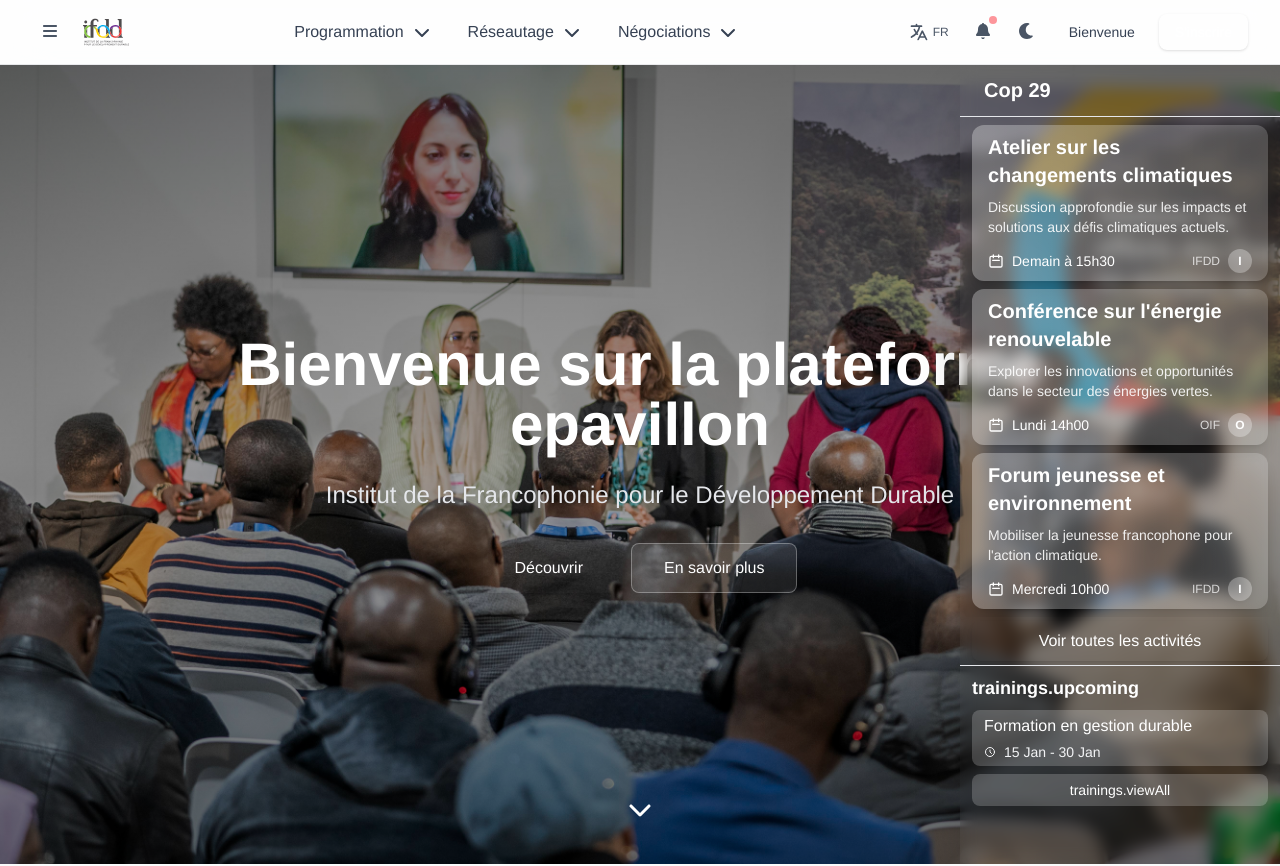
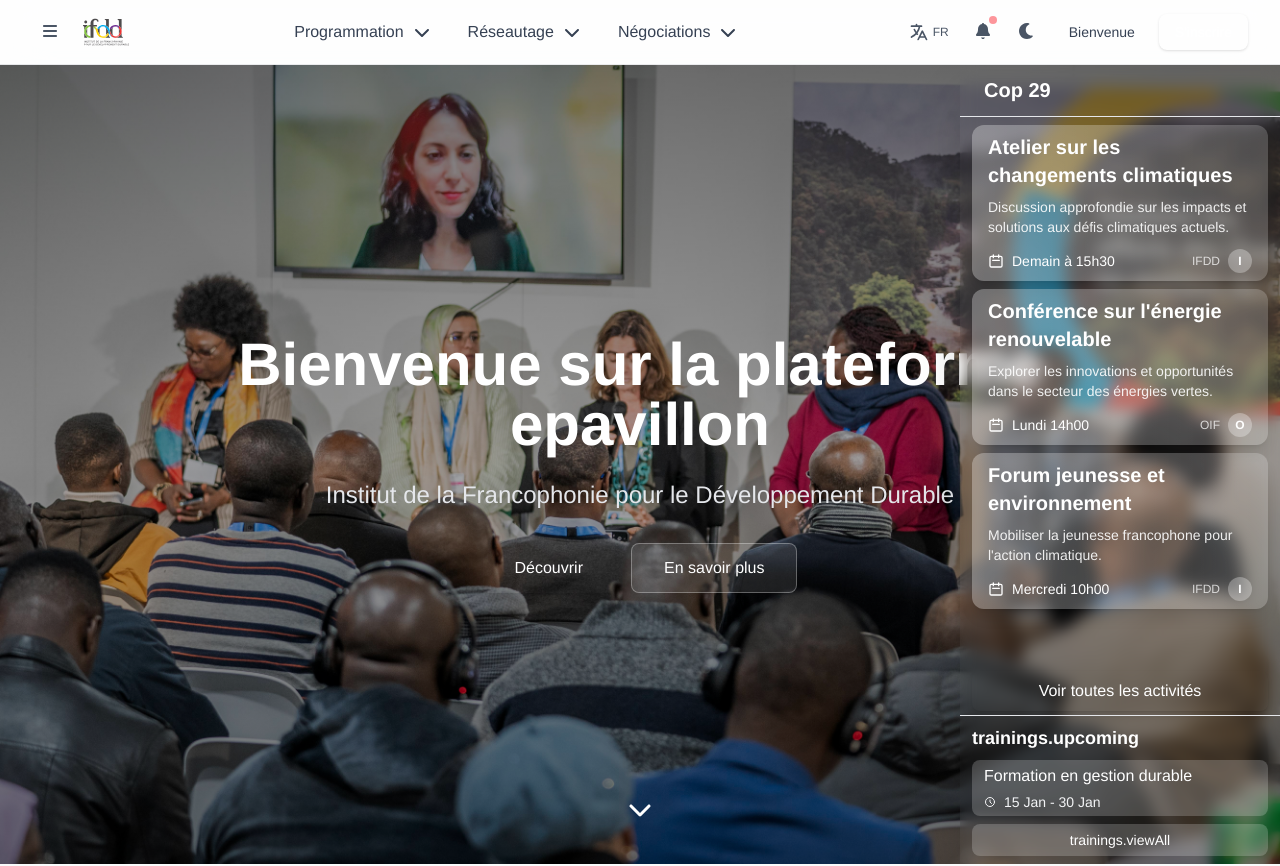
Before and after one commit to angenor/epavillon, a Vue app: page / in a window 1280 px wide. Shown: the top 866 px of the page. Built offline with nearby package versions, Linux system fonts and the light colour scheme; no server answers; the database is empty.

Commit message:
amélioration de la bar latérale droite v3

```diff
--- a/src/components/UpcomingActivities.vue
+++ b/src/components/UpcomingActivities.vue
@@ -19,8 +19,10 @@
       </div>
     </div>
 
+    <!-- Container principal avec justify-between -->
+    <div v-else class="flex-1 flex flex-col justify-between">
       <!-- Activités (4/5 de la hauteur) -->
-    <div v-else class="flex-1 flex flex-col" style="flex: 0 0 60%;">
+      <div class="flex flex-col" style="flex: 0 0 80%;">
         <div class="flex-1 overflow-y-auto px-3 py-2 space-y-2">
         <!-- Activité 1 -->
         <RouterLink to="/events/1" class="block">
@@ -87,6 +89,7 @@
             </div>
           </div>
         </RouterLink>
+
       </div>
 
       <!-- Voir toutes les activités -->
@@ -121,6 +124,7 @@
               {{ t('trainings.viewAll') || 'Voir toutes les formations' }}
             </button>
           </RouterLink>
+        </div>
       </div>
     </div>
   </div>
```
Lines whose indentation alone changed are shown as unchanged.
